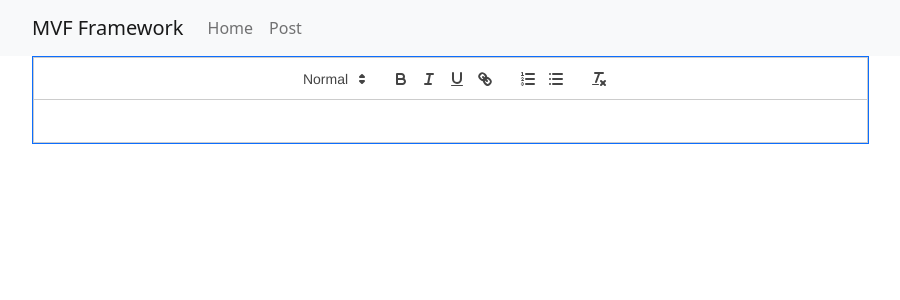
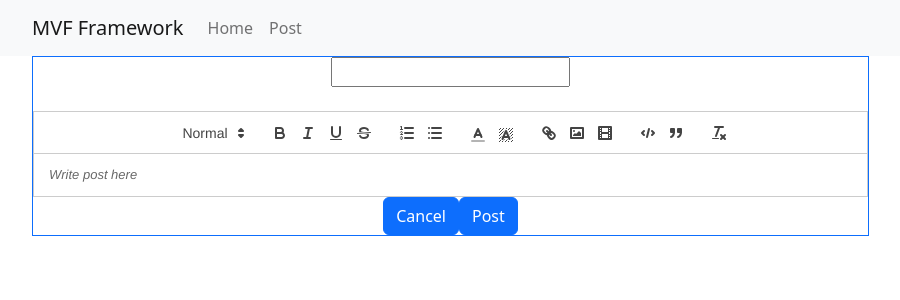
Before and after one commit to patatoes1235/hackillinois2023, a React (Create React App) app in the folder mvf/: page / in a window 1280 px wide. Shown: the top 300 px of the page, without its empty margins (50-950 px from the left). Built offline with nearby package versions, Linux system fonts and the light colour scheme.

Commit message:
Add text formatting, title, post/cancel buttons

```diff
--- a/mvf/src/components/textbox.js
+++ b/mvf/src/components/textbox.js
@@ -1,11 +1,59 @@
+import {useState} from "react";
 import ReactQuill from 'react-quill';
 import 'react-quill/dist/quill.snow.css'
+import {Button} from "react-bootstrap";
 
-function Textbox() {
+const Textbox = () => {
+	const [title, setTitle] = useState('');
+	const [text, setText] = useState('');
+	const modules = {
+		toolbar: [
+			[{ 'header': [1, 2, 3, false] }],
+			['bold', 'italic', 'underline', 'strike'],
+			[{'list': 'ordered'}, {'list': 'bullet'}],
+			[{'color': []}, {'background': []}],
+			['link', 'image', 'video'],
+			['code-block', 'blockquote'],
+			['clean']
+		],
+	};
+	const formats = [
+		'header',
+		'bold', 'italic', 'underline', 'strike',
+		'blockquote', 'code-block',
+		'color', 'background',
+		'list', 'bullet',
+		'link', 'image', 'video'
+	];
+
+	const post = () => {
+		// todo upload to db
+		// title is a simple string
+		// text is an HTML string
+		console.log(title);
+		console.log(text);
+	}
+
+	const cancel = () => {
+		// todo go back to previous page
+		console.log('return');
+	}
+
 	return (
-		<div class="container w-100">
-			<div class="col w-75 border border-primary justify-content-center">
-				<ReactQuill theme="snow" />
+		<div className="container w-100">
+			<div className="col w-75 border border-primary justify-content-center">
+				<input type="text" value={title} onChange={(ev) => setTitle(ev.target.value)} />
+				<br/><br/>
+				<ReactQuill
+					theme="snow"
+					modules={modules}
+					formats={formats}
+					placeholder={"Write post here"}
+					value={text}
+					onChange={setText}
+				/>
+				<Button onClick={cancel}>Cancel</Button>
+				<Button onClick={post}>Post</Button>
 			</div>
 		</div>
 	);
```
